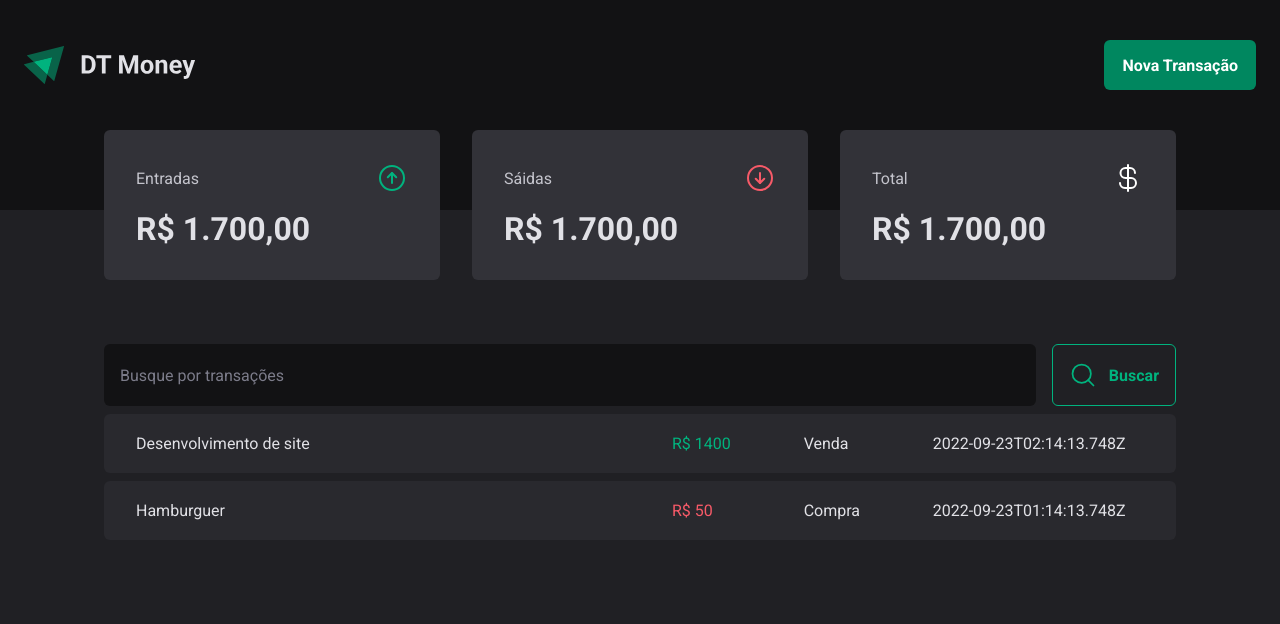
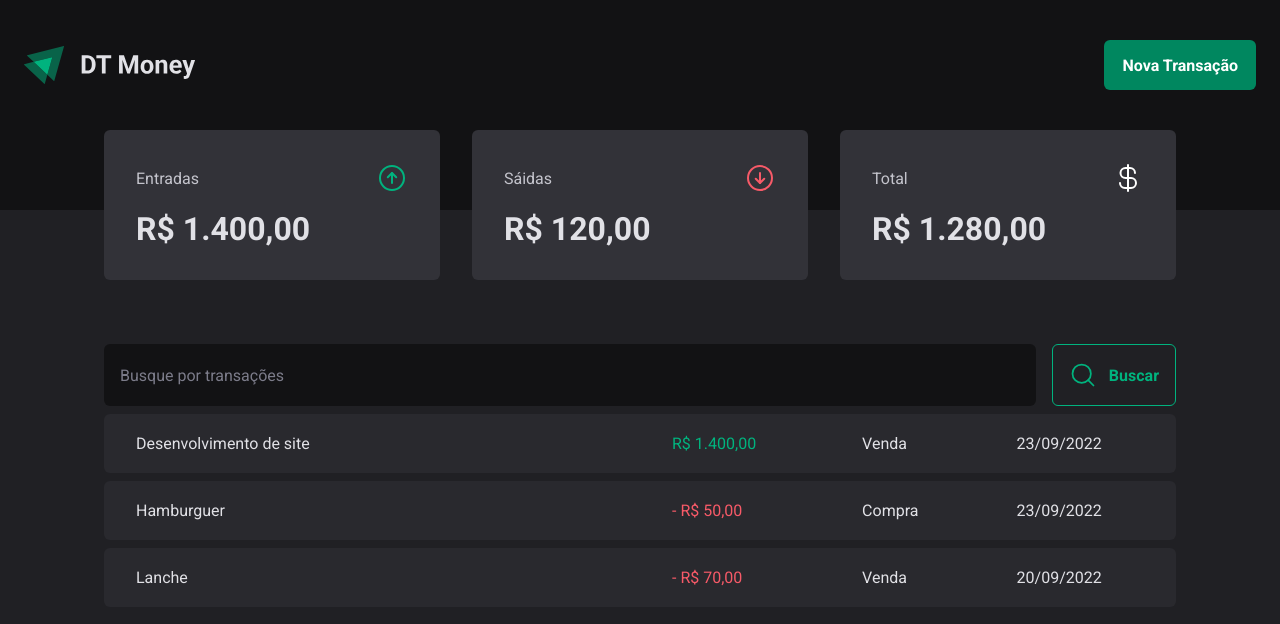
Before and after one commit to TarcisioCarvalho/DT-Money, a React (Vite) app: page / in a window 1280 px wide. Shown: the top 624 px of the page. Built offline with nearby package versions, Linux system fonts and the light colour scheme; data requests are answered from the project's data file.

Commit message:
Creating hook for summary

```diff
--- a/server.json
+++ b/server.json
@@ -15,6 +15,14 @@
             "category":"Compra",
             "price":50,
             "createdAt": "2022-09-23T01:14:13.748Z"
+        },
+        {
+            "id":3,
+            "description":"Lanche",
+            "type":"outcome",
+            "category":"Venda",
+            "price":70,
+            "createdAt": "2022-09-20T02:14:13.748Z"
         }
     ]
 }
--- a/src/components/Summary/index.tsx
+++ b/src/components/Summary/index.tsx
@@ -1,33 +1,37 @@
 import { ArrowCircleUp,ArrowCircleDown, CurrencyDollar } from 'phosphor-react'
 import React from 'react'
 import { TransactionContext } from '../../contexts/TransactionContext'
+import { useSummary } from '../../hooks/useSummary'
+import { priceFormatter } from '../../utils/formatter'
 import { SummaryCardContainer, SummaryContainer } from './styles'
 
 export const Summary = () => {
-    const {transactions} = React.useContext(TransactionContext);
+
+    const summary = useSummary();
 
   return (
+
     <SummaryContainer>
         <SummaryCardContainer>
             <header>
                 <span>Entradas</span>
                 <ArrowCircleUp size={32} color='#00b37e'/>
             </header>
-            <strong>R$ 1.700,00</strong>
+            <strong>{priceFormatter.format(summary.income)}</strong>
         </SummaryCardContainer>
         <SummaryCardContainer>
             <header>
                 <span>Sáidas</span>
                 <ArrowCircleDown size={32} color='#f75a68'/>
             </header>
-            <strong>R$ 1.700,00</strong>
+            <strong>{priceFormatter.format(summary.outcome)}</strong>
         </SummaryCardContainer>
         <SummaryCardContainer>
             <header>
                 <span>Total</span>
                 <CurrencyDollar size={32} color='#fff'/>
             </header>
-            <strong>R$ 1.700,00</strong>
+            <strong>{priceFormatter.format(summary.total)}</strong>
         </SummaryCardContainer>
     </SummaryContainer>
   )
--- /dev/null
+++ b/src/hooks/useSummary.ts
@@ -0,0 +1,32 @@
+import React from "react";
+import { TransactionContext } from "../contexts/TransactionContext";
+
+
+export function useSummary(){
+
+    const {transactions} = React.useContext(TransactionContext);
+
+    const summary = transactions.reduce((acc,transaction) =>{
+      switch (transaction.type) {
+        case 'income':
+            acc.income += transaction.price;
+            acc.total += transaction.price;
+            break;
+        case 'outcome':
+            acc.outcome += transaction.price;
+            acc.total -= transaction.price;
+        default:
+            break;
+      }
+        return acc
+    }
+    ,
+    {
+        income:0,
+        outcome:0,
+        total:0
+    }
+
+    )
+    return summary;
+}
--- a/src/pages/Transactions/index.tsx
+++ b/src/pages/Transactions/index.tsx
@@ -2,6 +2,7 @@
 import { Header } from '../../components/Header'
 import { Summary } from '../../components/Summary'
 import { TransactionContext } from '../../contexts/TransactionContext'
+import { dateFormatter, priceFormatter } from '../../utils/formatter'
 import { SearchForm } from './components/SearchForm'
 import { PriceHighLight, TransactionContainer, TransactionTable } from './styles'
 
@@ -25,9 +26,9 @@
                 {transactions.map(transaction => (
                     <tr key={transaction.id}>
                         <td width='50%'>{transaction.description}</td>
-                        <td><PriceHighLight variant={transaction.type}>R$ {transaction.price}</PriceHighLight></td>
+                        <td><PriceHighLight variant={transaction.type}>{transaction.type  === 'outcome' && '- ' } {priceFormatter.format(transaction.price)}</PriceHighLight></td>
                         <td>{transaction.category}</td>
-                        <td>{transaction.createdAt}</td>
+                        <td>{dateFormatter.format(new Date(transaction.createdAt))}</td>
                     </tr>
                 ))}
             </tbody>
--- /dev/null
+++ b/src/utils/formatter.ts
@@ -0,0 +1,7 @@
+
+export const dateFormatter = new Intl.DateTimeFormat('pt-BR');
+
+export const priceFormatter = new Intl.NumberFormat('pt-BR',{
+    style:'currency',
+    currency:'BRL'
+});
```
